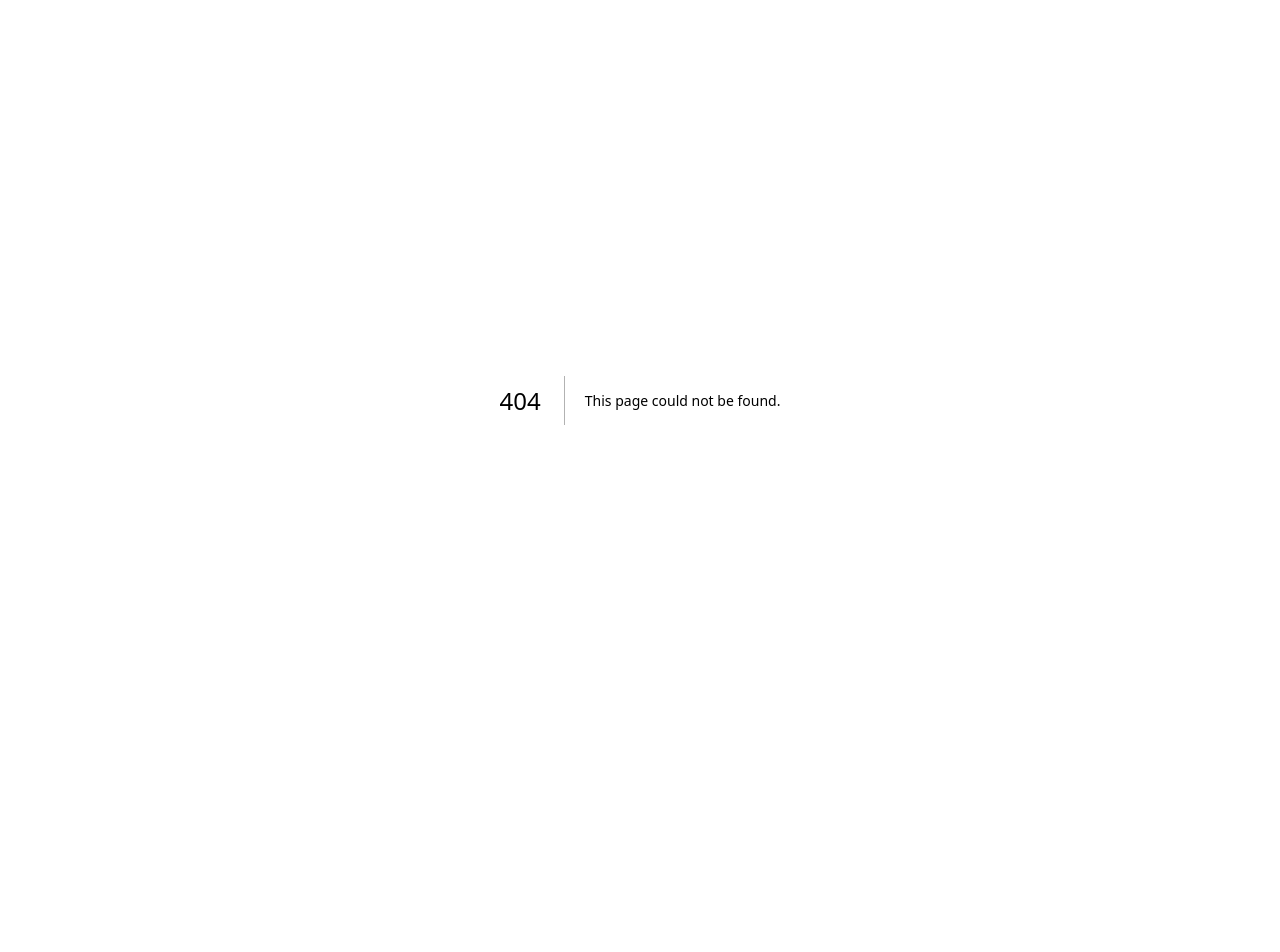
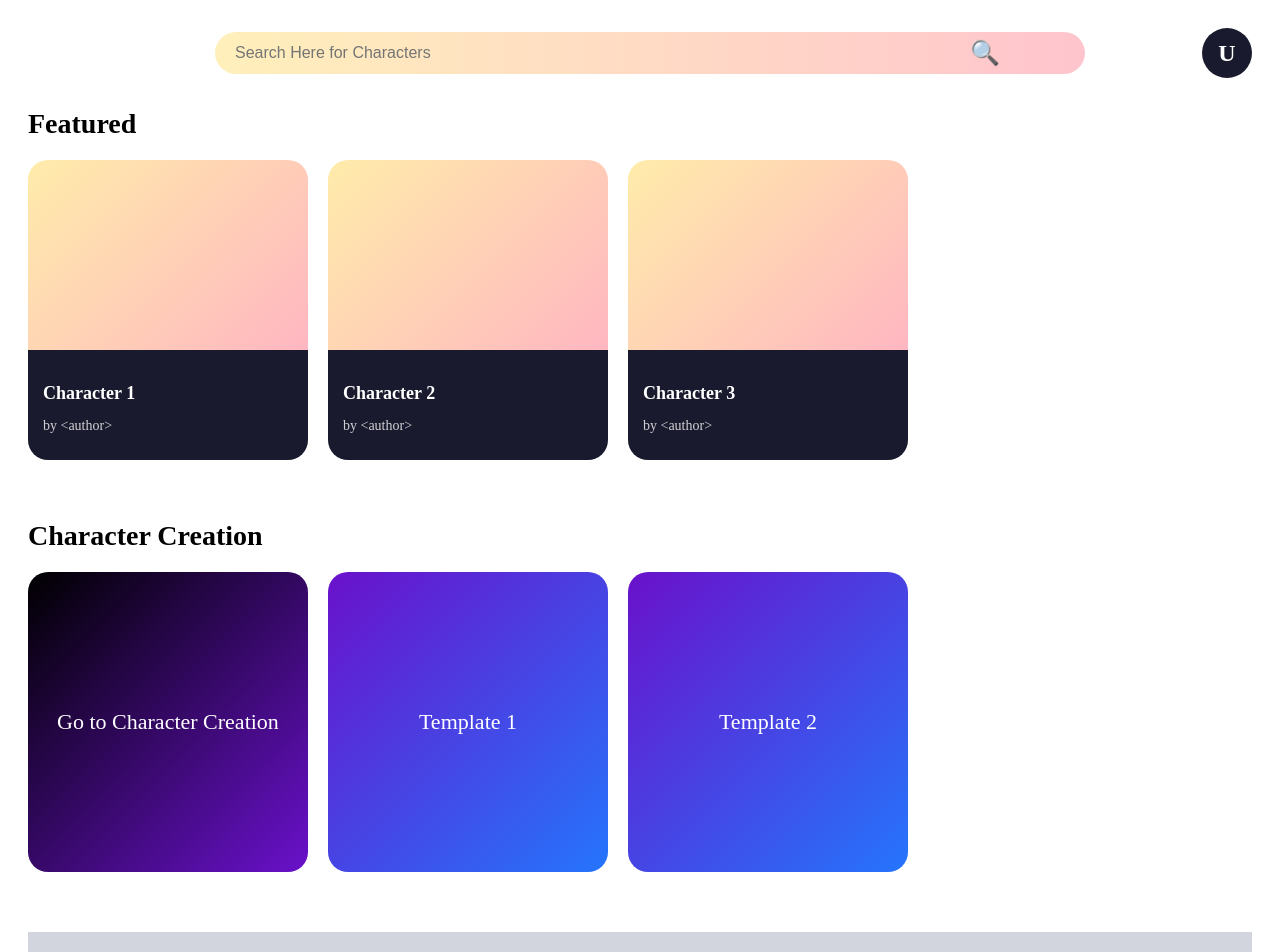
Before and after one commit to Yuzhifur/Sentra-Chatbot, a Next.js app: page /Home in a window 1280 px wide. Before the commit this address had no page. Shown: the top 952 px of the page. Before the commit the page ends 800 px from the top, so only its background shows below. Built offline with nearby package versions, Linux system fonts and the light colour scheme.

Commit message:
added skeleton ui for homepage

```diff
--- a/src/App.css
+++ b/src/App.css
@@ -10,6 +10,7 @@ body {
 
 .app {
   min-height: 100vh;
+  background-color: #f5f5f5;
 }
 
 .loading {
@@ -23,12 +24,9 @@ body {
 
 .dashboard-container {
   display: flex;
-}
-
-.main-content {
-  margin-left: 250px; /* Same as sidebar width */
-  flex: 1;
-  min-height: 100vh;
+  flex-direction: row;
+  align-items: stretch;
+  height: 100vh;
 }
 
 .dashboard {
@@ -42,17 +40,58 @@ body {
   color: #333;
 }
 
-.logout-button {
+.dashboard p {
+  margin-bottom: 20px;
+  line-height: 1.5;
+}
+
+.logout-button, .chat {
   margin-top: 20px;
-  padding: 8px 16px;
-  background-color: #f44336;
+  padding: 10px 16px;
+  background-color: #4285f4;
   color: white;
   border: none;
   border-radius: 4px;
   cursor: pointer;
   font-size: 14px;
+  transition: background-color 0.2s;
+}
+
+.logout-button {
+  background-color: #f44336;
 }
 
 .logout-button:hover {
   background-color: #d32f2f;
 }
+
+.chat:hover {
+  background-color: #3367d6;
+}
+
+button {
+  padding: 8px 16px;
+  background-color: #4285f4;
+  color: white;
+  border: none;
+  border-radius: 4px;
+  cursor: pointer;
+  font-size: 14px;
+  transition: background-color 0.2s;
+  margin-right: 10px;
+}
+
+button:hover {
+  background-color: #3367d6;
+}
+
+.sidebar {
+  width: 250px;
+  flex-shrink: 0;
+}
+
+.main-content {
+  flex: 1;
+  overflow: auto;
+  margin-left: 130px;
+}
--- a/src/components/Sidebar.css
+++ b/src/components/Sidebar.css
@@ -1,28 +1,100 @@
 .sidebar {
-  width: 250px;
+  width: 280px;
   height: 100vh;
-  background-color: #333;
+  background-color: #1a1a2e;
   color: white;
   position: fixed;
   top: 0;
   left: 0;
-  padding: 20px 0;
-  box-shadow: 2px 0 5px rgba(0, 0, 0, 0.1);
+  display: flex;
+  flex-direction: column;
+  justify-content: space-between;
+}
+
+.sidebar-top {
+  padding: 20px;
 }
 
 .sidebar-header {
   padding: 0 20px 20px;
-  border-bottom: 1px solid #555;
+  border-bottom: 1px solid #333;
 }
 
 .sidebar-title {
-  font-size: 20px;
+  font-size: 32px;
   margin: 0;
-  padding: 10px 0;
+  padding: 20px 0;
   cursor: pointer;
   transition: color 0.2s;
 }
 
 .sidebar-title:hover {
-  color: #4285f4;
+  color: #8f8fe0;
 }
+
+.search-container {
+  margin: 20px 0;
+  position: relative;
+}
+
+.search-input {
+  width: 100%;
+  padding: 10px 35px 10px 15px;
+  border-radius: 20px;
+  border: none;
+  background-color: rgba(255, 255, 255, 0.1);
+  color: white;
+}
+
+.search-input::placeholder {
+  color: rgba(255, 255, 255, 0.5);
+}
+
+.search-icon {
+  position: absolute;
+  right: 10px;
+  top: 50%;
+  transform: translateY(-50%);
+  color: rgba(255, 255, 255, 0.5);
+}
+
+.chat-history {
+  margin-top: 20px;
+}
+
+.history-section {
+  margin-bottom: 20px;
+}
+
+.section-header {
+  font-size: 18px;
+  margin-bottom: 10px;
+}
+
+.chat-item {
+  display: flex;
+  align-items: center;
+  padding: 10px;
+  border-radius: 10px;
+  cursor: pointer;
+  transition: background-color 0.2s;
+}
+
+.chat-item:hover {
+  background-color: rgba(255, 255, 255, 0.1);
+}
+
+.avatar {
+  width: 40px;
+  height: 40px;
+  border-radius: 50%;
+  background-color: white;
+  margin-right: 10px;
+}
+
+.sidebar-footer {
+  padding: 20px;
+  text-align: center;
+  font-size: 12px;
+  color: rgba(255, 255, 255, 0.5);
+}
--- /dev/null
+++ b/src/pages/Home.css
@@ -0,0 +1,161 @@
+/* Home page styling */
+.home-container {
+  display: flex;
+  width: 100%;
+  min-height: 100vh;
+}
+
+.main-content {
+  flex: 1;
+  flex-grow: 1;
+  padding: 20px;
+  overflow-y: auto;
+}
+
+.search-bar-container {
+  display: flex;
+  justify-content: space-between;
+  align-items: center;
+  margin-bottom: 30px;
+}
+
+.main-search-bar {
+  width: 80%;
+  max-width: 800px;
+  margin: 0 auto;
+  position: relative;
+}
+
+.main-search-input {
+  width: 100%;
+  padding: 12px 50px 12px 20px;
+  border-radius: 30px;
+  border: none;
+  font-size: 16px;
+  background: linear-gradient(90deg, rgba(255, 236, 170, 0.8) 0%, rgba(255, 182, 193, 0.8) 100%);
+  color: #333;
+}
+
+.search-icon {
+  position: absolute;
+  right: 15px;
+  top: 50%;
+  transform: translateY(-50%);
+  font-size: 24px;
+  color: white;
+}
+
+.user-profile {
+  width: 50px;
+  height: 50px;
+  border-radius: 50%;
+  background-color: #1a1a2e;
+  display: flex;
+  justify-content: center;
+  align-items: center;
+  color: white;
+  font-size: 24px;
+  font-weight: bold;
+  cursor: pointer;
+}
+
+.section-title {
+  font-size: 28px;
+  margin-bottom: 20px;
+  color: #000;
+}
+
+.featured-container {
+  display: flex;
+  gap: 20px;
+  overflow-x: auto;
+  padding-bottom: 20px;
+  margin-bottom: 40px;
+}
+
+.character-card {
+  min-width: 280px;
+  height: 300px;
+  border-radius: 20px;
+  overflow: hidden;
+  display: flex;
+  flex-direction: column;
+}
+
+.character-image {
+  flex: 1;
+  background: linear-gradient(135deg, #ffecaa, #ffb6c1);
+}
+
+.character-info {
+  background-color: #1a1a2e;
+  color: white;
+  padding: 15px;
+  height: 80px;
+}
+
+.character-name {
+  font-size: 18px;
+  margin-bottom: 5px;
+}
+
+.character-author {
+  font-size: 14px;
+  opacity: 0.8;
+}
+
+.creation-container {
+  display: flex;
+  gap: 20px;
+  overflow-x: auto;
+  padding-bottom: 20px;
+  margin-bottom: 40px;
+}
+
+.creation-card {
+  min-width: 280px;
+  height: 300px;
+  border-radius: 20px;
+  overflow: hidden;
+  display: flex;
+  justify-content: center;
+  align-items: center;
+  background: linear-gradient(135deg, #000, #6a11cb);
+  color: white;
+  font-size: 22px;
+  text-align: center;
+  cursor: pointer;
+}
+
+.template-card {
+  min-width: 280px;
+  height: 300px;
+  border-radius: 20px;
+  overflow: hidden;
+  display: flex;
+  justify-content: center;
+  align-items: center;
+  background: linear-gradient(135deg, #6a11cb, #2575fc);
+  color: white;
+  font-size: 22px;
+  text-align: center;
+  cursor: pointer;
+}
+
+.footer {
+  background-color: rgba(181, 184, 201, 0.6);
+  padding: 20px;
+  display: flex;
+  justify-content: space-around;
+  color: #222;
+}
+
+.footer a {
+  color: #222;
+  text-decoration: none;
+  font-size: 18px;
+}
+
+.footer a:hover {
+  text-decoration: underline;
+}
--- /dev/null
+++ b/src/pages/Home.tsx
@@ -0,0 +1,92 @@
+import React, { Component } from 'react';
+import './Home.css';
+
+type HomeProps = {
+  // Add any props as needed in the future
+};
+
+type HomeState = {
+  // Add any state needed in the future
+};
+
+export class Home extends Component<HomeProps, HomeState> {
+  constructor(props: HomeProps) {
+    super(props);
+    this.state = {
+      // Initialize state if needed
+    };
+  }
+
+  render() {
+    return (
+      <div className="main-content">
+        {/* Top search bar and user profile */}
+        <div className="search-bar-container">
+          <div className="main-search-bar">
+            <input
+              type="text"
+              className="main-search-input"
+              placeholder="Search Here for Characters"
+            />
+            <span className="search-icon">🔍</span>
+          </div>
+          <div className="user-profile">
+            U
+          </div>
+        </div>
+
+        {/* Featured Characters Section */}
+        <h2 className="section-title">Featured</h2>
+        <div className="featured-container">
+          {/* This would be populated dynamically from database */}
+          <div className="character-card">
+            <div className="character-image"></div>
+            <div className="character-info">
+              <h3 className="character-name">Character 1</h3>
+              <p className="character-author">by &lt;author&gt;</p>
+            </div>
+          </div>
+          <div className="character-card">
+            <div className="character-image"></div>
+            <div className="character-info">
+              <h3 className="character-name">Character 2</h3>
+              <p className="character-author">by &lt;author&gt;</p>
+            </div>
+          </div>
+          <div className="character-card">
+            <div className="character-image"></div>
+            <div className="character-info">
+              <h3 className="character-name">Character 3</h3>
+              <p className="character-author">by &lt;author&gt;</p>
+            </div>
+          </div>
+        </div>
+
+        {/* Character Creation Section */}
+        <h2 className="section-title">Character Creation</h2>
+        <div className="creation-container">
+          {/* Fixed element: Portal to character creation */}
+          <div className="creation-card">
+            <p>Go to Character Creation</p>
+          </div>
+          {/* Templates section - would be dynamic eventually */}
+          <div className="template-card">
+            <p>Template 1</p>
+          </div>
+          <div className="template-card">
+            <p>Template 2</p>
+          </div>
+        </div>
+
+        {/* Footer */}
+        <div className="footer">
+          <a href="#">About</a>
+          <a href="#">Policies</a>
+          <a href="#">Blog</a>
+        </div>
+      </div>
+    );
+  }
+}
+
+export default Home;
```
Also changed, not shown: src/App.tsx (+21 -31 lines), src/components/Sidebar.tsx (+48 -8 lines).
